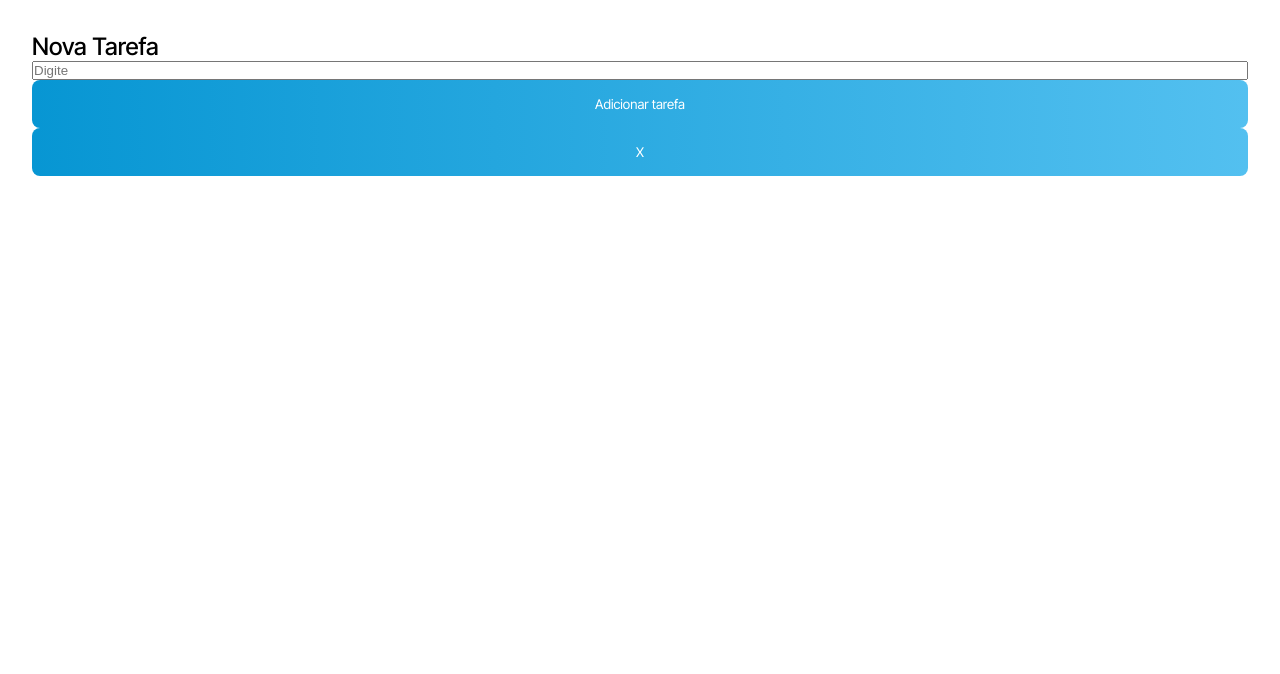
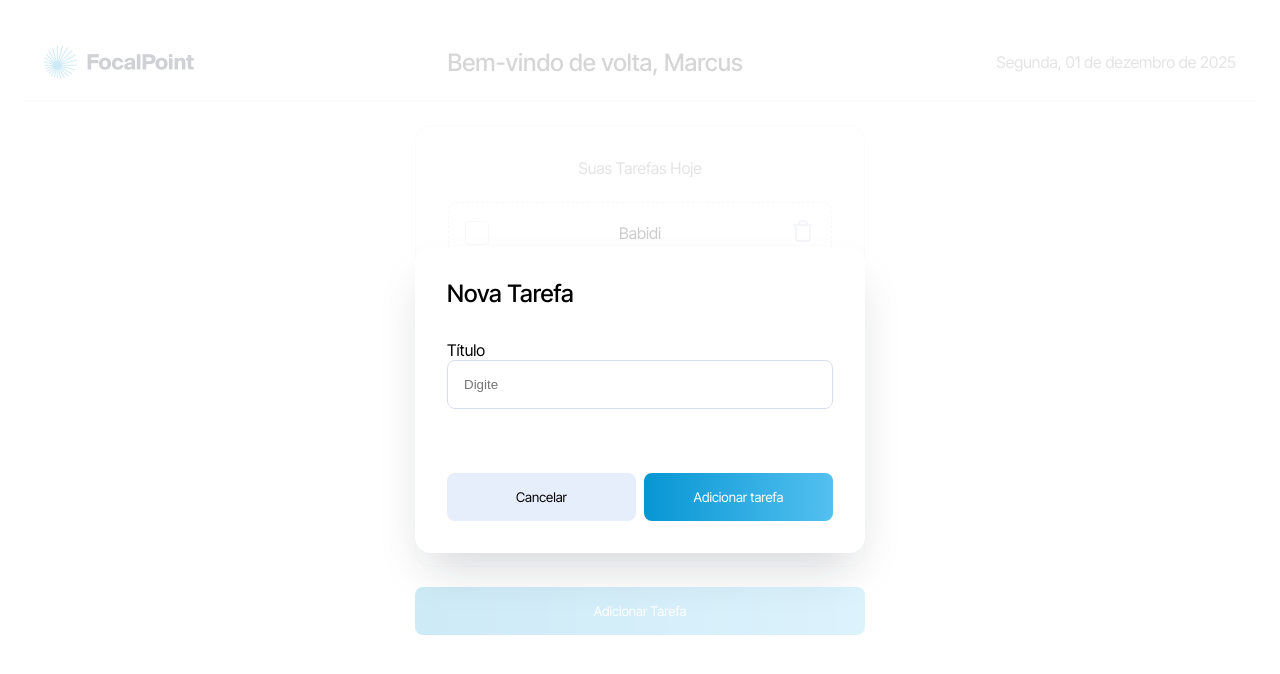
Before and after one commit to Dehrangerz9/legaplan-front-end-jr, a Next.js app: page / in a window 1280 px wide. Both pictures are taken after a click on the button "Adicionar Tarefa". Shown: the top 674 px of the page. Built offline with nearby package versions, Linux system fonts and the light colour scheme.

Commit message:
feat: criação do popup de deletar

```diff
--- a/src/app/components/toDoList.js
+++ b/src/app/components/toDoList.js
@@ -1,83 +1,133 @@
 'use client'
 
-import {useState} from 'react';
+import { useState, useEffect } from 'react';
 import Image from "next/image"
 import './toDoList.scss';
 import trashIcon from "../assets/trash-icon.png"
 
 export default function ToDoList() {
-    const [tasks,setTasks] = useState(JSON.parse(localStorage.getItem('tasks')) || ['Babidi','Ir ao HTML']);
-    const [completedTasks,setCompletedTask] = useState(JSON.parse(localStorage.getItem('completedTasks')) || ['Fazer o site em next.js','Acordar']);
-    const [isCreateTaskPopup,setCreateTaskPopup] = useState(false);
-    const [isDeleteTaskPopup,setDeleteTaskPopup] = useState(false);
-    const [taskToDelete,setTaskToDelete] = useState(null)
-    const [newTask,setNewTask] = useState("")
+    const [tasks, setTasks] = useState([]);
+    const [completedTasks, setCompletedTasks] = useState([]);
+    const [isCreateTaskPopup, setCreateTaskPopup] = useState(false);
+    const [isDeleteTaskPopup, setDeleteTaskPopup] = useState(false);
+    const [taskToDelete, setTaskToDelete] = useState(null);
+    const [deleteFromCompleted, setDeleteFromCompleted] = useState(false);
+    const [newTask, setNewTask] = useState("");
 
-    function addTask(){
-        setTasks([...tasks,newTask])
-        setNewTask("")
-        setCreateTaskPopup(false)
+    useEffect(() => {
+        const storedTasks = JSON.parse(localStorage.getItem('tasks')) || ['Babidi', 'Ir ao HTML'];
+        const storedCompletedTasks = JSON.parse(localStorage.getItem('completedTasks')) || ['Fazer o site em next.js', 'Acordar'];
+        setTasks(storedTasks);
+        setCompletedTasks(storedCompletedTasks);
+    }, []);
+
+    useEffect(() => {
+        localStorage.setItem('tasks', JSON.stringify(tasks));
+    }, [tasks]);
+
+    useEffect(() => {
+        localStorage.setItem('completedTasks', JSON.stringify(completedTasks));
+    }, [completedTasks]);
+
+    function addTask() {
+        setTasks([...tasks, newTask]);
+        setNewTask("");
+        setCreateTaskPopup(false);
     }
 
-    function completeTask(index){
+    function confirmDeleteTask() {
+        if (deleteFromCompleted) {
+            const updatedCompletedTasks = completedTasks.filter((_, i) => i !== taskToDelete);
+            setCompletedTasks(updatedCompletedTasks);
+        } else {
+            const updatedTasks = tasks.filter((_, i) => i !== taskToDelete);
+            setTasks(updatedTasks);
+        }
+        setTaskToDelete(null);
+        setDeleteFromCompleted(false);
+        setDeleteTaskPopup(false);
+    }
+
+    function completeTask(index) {
         const completedTask = tasks[index];
         const updatedTasks = tasks.filter((_, i) => i !== index);
         const updatedCompletedTasks = [...completedTasks, completedTask];
 
         setTasks(updatedTasks);
-        setCompletedTask(updatedCompletedTasks);
-
-        localStorage.setItem('tasks', JSON.stringify(updatedTasks));
-        localStorage.setItem('completedTasks', JSON.stringify(updatedCompletedTasks));
+        setCompletedTasks(updatedCompletedTasks);
     }
 
-    function uncompleteTask(index){
+    function uncompleteTask(index) {
         const uncompletedTask = completedTasks[index];
         const updatedCompletedTasks = completedTasks.filter((_, i) => i !== index);
         const updatedTasks = [...tasks, uncompletedTask];
 
-        setCompletedTask(updatedCompletedTasks);
+        setCompletedTasks(updatedCompletedTasks);
         setTasks(updatedTasks);
-
-
-        localStorage.setItem('tasks', JSON.stringify(updatedTasks));
-        localStorage.setItem('completedTasks', JSON.stringify(updatedCompletedTasks));
     }
 
-    return(<div className='toDoList'>
+    return (
+        <div className='toDoList'>
             <div className='tasks'>
                 <p>Suas Tarefas Hoje</p>
                 <ul>
-                {tasks.map((task,index)=>(
+                    {tasks.map((task, index) => (
                         <li key={index}>
-                        <input type="checkbox" className="complete-task" onChange={()=> completeTask(index)}/> <p>{task}</p>  <div><Image src={trashIcon} alt="deletar tarefa" width={24} height={24}/></div>
+                            <input type="checkbox" className="complete-task" onChange={() => completeTask(index)} />
+                            <p>{task}</p>
+                            <div onClick={() => { setDeleteTaskPopup(true); setTaskToDelete(index); setDeleteFromCompleted(false); }} className='delete-task'>
+                                <Image src={trashIcon} alt="deletar tarefa" width={24} height={24} />
+                            </div>
                         </li>
                     ))}
                 </ul>
                 <p>Tarefas Finalizadas</p>
                 <ul>
-                {completedTasks.map((task,index)=>(
+                    {completedTasks.map((task, index) => (
                         <li key={index}>
-                        <input type="checkbox" className="complete-task checked"  onChange={()=> uncompleteTask(index)}/> <p className='checked'>{task}</p> <div><Image src={trashIcon} alt="deletar tarefa" width={24} height={24}/></div>
+                            <input type="checkbox" className="complete-task checked" onChange={() => uncompleteTask(index)} />
+                            <p className='checked'>{task}</p>
+                            <div onClick={() => { setDeleteTaskPopup(true); setTaskToDelete(index); setDeleteFromCompleted(true); }} className='delete-task'>
+                                <Image src={trashIcon} alt="deletar tarefa" width={24} height={24} />
+                            </div>
                         </li>
                     ))}
                 </ul>
             </div>
-        <button className='button' onClick={()=>{setCreateTaskPopup(true)}}>Adicionar Tarefa</button>
+            <button className='button confirm' onClick={() => { setCreateTaskPopup(true) }}>Adicionar Tarefa</button>
             {isCreateTaskPopup ? (
                 <div className="popup">
                     <div className="popup-inner">
                         <p className='popup-title'>Nova Tarefa</p>
+                        <div style={{ display: 'flex', flexDirection: 'column' }}>
+                            <label htmlFor="new-task"> Título</label>
                             <input
                                 type="text"
                                 value={newTask}
                                 onChange={(e) => setNewTask(e.target.value)}
                                 placeholder="Digite"
+                                name='new-task'
                             />
-                    <button className="button" onClick={addTask}>Adicionar tarefa</button>
-                    <button className="button" onClick={() => {setCreateTaskPopup(false); setCreateTaskPopup(false)}}>X</button>
+                        </div>
+                        <div className='popup-buttons'>
+                            <button className="button confirm" onClick={addTask}>Adicionar tarefa</button>
+                            <button className="button" onClick={() => setCreateTaskPopup(false)}>Cancelar</button>
                         </div>
                     </div>
-        ) : null }
-    </div>);
+                </div>
+            ) : null}
+            {isDeleteTaskPopup ? (
+                <div className="popup">
+                    <div className="popup-inner">
+                        <p className='popup-title'>Deletar tarefa</p>
+                        <p className='popup-description'>Tem certeza que você deseja deletar essa tarefa?</p>
+                        <div className='popup-buttons'>
+                            <button className="button alert" onClick={confirmDeleteTask}>Deletar Tarefa</button>
+                            <button className="button" onClick={() => setDeleteTaskPopup(false)}>Cancelar</button>
+                        </div>
+                    </div>
+                </div>
+            ) : null}
+        </div>
+    );
 }
--- a/src/app/components/toDoList.scss
+++ b/src/app/components/toDoList.scss
@@ -80,6 +80,10 @@
                         }
                     }
                 }
+
+                .delete-task:hover {
+                    cursor: pointer;
+                }
             }
         }
 
@@ -95,14 +99,25 @@
 }
 
 .button {
-    color: white;
+    color: black;
     width: 100%;
     padding: 16px 24px;
     border-radius: 8px;
-    background: linear-gradient(to right, #0796D3,#53C0F0);
+    background: #E7EEFB;
     font-family: "Inter Tight", sans-serif;
     outline: none;
     border: 0;
+    cursor: pointer;
+
+    &.alert{
+        background: linear-gradient(to right, #D30707,#F05353);
+        color: white
+    }
+
+    &.confirm {
+        background: linear-gradient(to right, #0796D3,#53C0F0);
+        color: white;
+    }
 }
 
 
@@ -123,7 +138,7 @@
         width: 100%;
         height: 100%;
         background-color: #FFF;
-
+        gap: 32px;
         display: flex;
         flex-direction: column;
 
@@ -132,5 +147,50 @@
             font-size: 24px;
             font-weight: 500;
         }
+
+        .popup-description {
+            color: hsla(0, 0%, 0%, 0.54);
+            font-weight: 400;
+            font-size: 16px;
+        }
+
+        label {
+            color: black;
+        }
+
+        input[type=text]{
+            border: 1px solid #D7DDE9;
+            border-radius: 8px;
+            background-color: transparent;
+            padding: 16px;
+            color: black;
+            margin-bottom: 32px;
+
+            &:focus {
+                outline: none;
+            }
+        }
+
+        .popup-buttons {
+            display: flex;
+            flex-direction: column;
+            gap: 8px;
+        }
+    }
+
+    @media (min-width:1024px){
+        background-color: rgba(255, 255, 255, 0.8);
+        align-items: center;
+        justify-content: center;
+        .popup-inner {
+            max-width: 450px;
+            max-height: fit-content;
+            border-radius: 16px;
+            box-shadow: 0px 24px 48px -12px rgba(16, 24, 40, 0.18);
+
+            .popup-buttons {
+                flex-direction: row-reverse;
+            }
+        }
     }
 }
```
Lines whose indentation alone changed are shown as unchanged.
